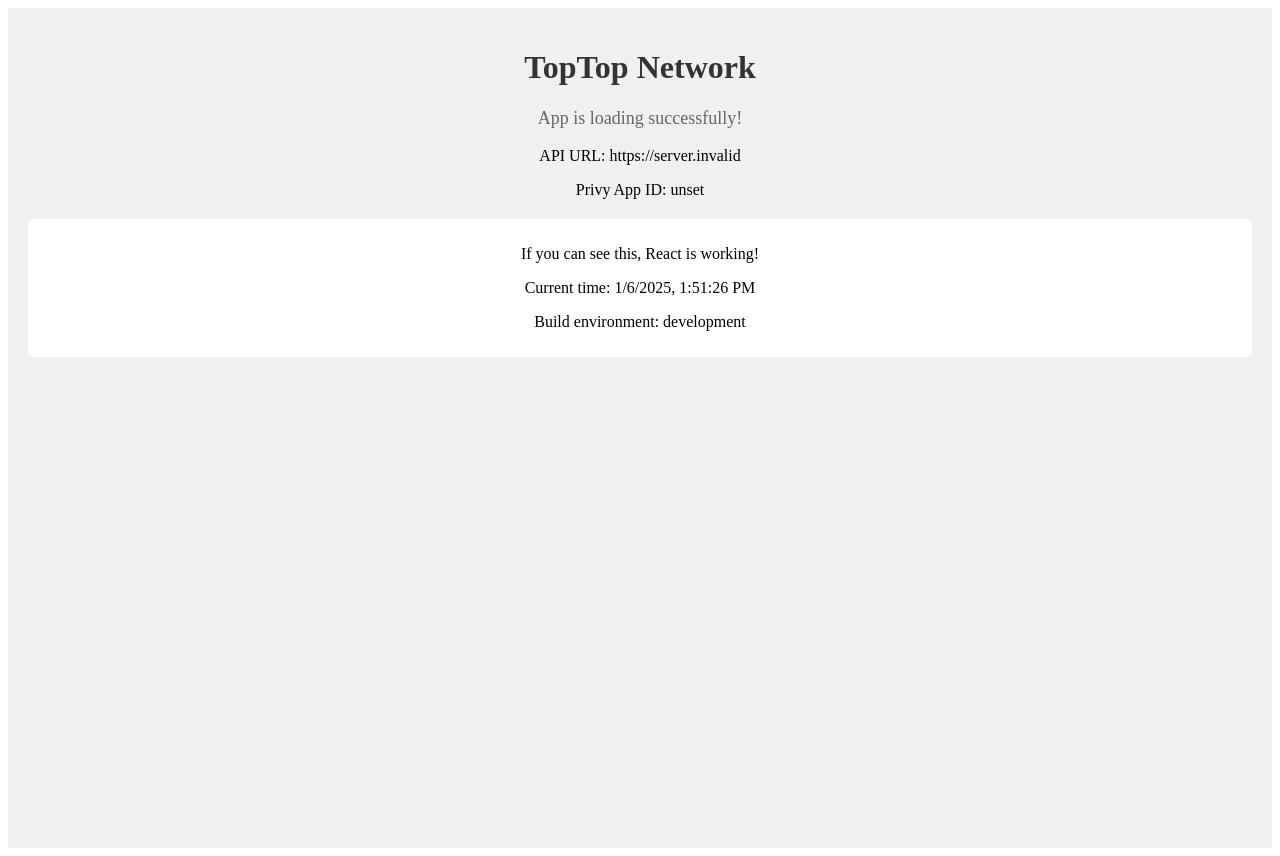
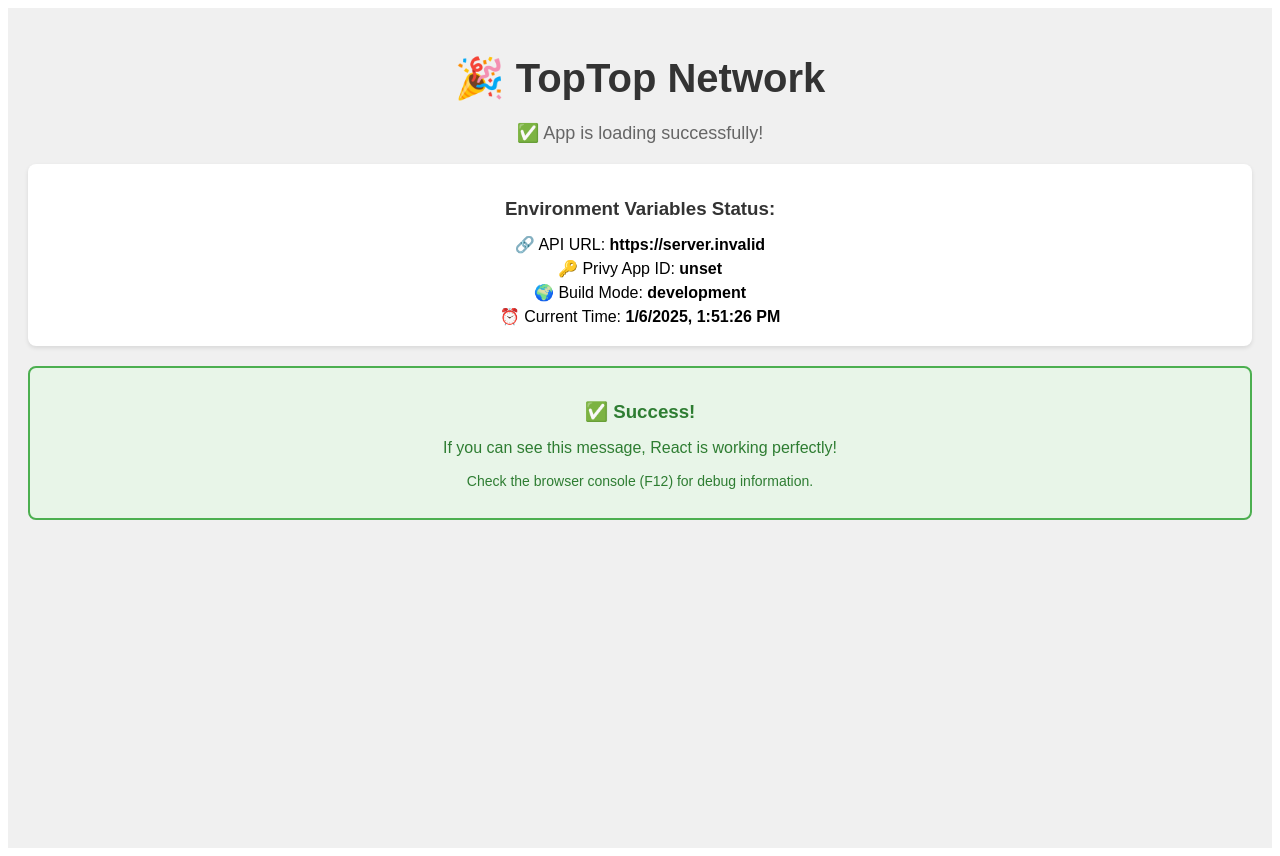
Before and after one commit to patgpt3/Crypto-News-React, a React (Vite) app: page / in a window 1280 px wide. Built offline with nearby package versions, Linux system fonts and the light colour scheme; no server answers.

Commit message:
Improve Vercel app display with better styling and debugging info

```diff
--- a/src/App.tsx
+++ b/src/App.tsx
@@ -9,15 +9,22 @@ function App() {
   });
 
   return (
-    <div style={{ padding: '20px', textAlign: 'center', backgroundColor: '#f0f0f0', minHeight: '100vh' }}>
-      <h1 style={{ color: '#333' }}>TopTop Network</h1>
-      <p style={{ fontSize: '18px', color: '#666' }}>App is loading successfully!</p>
-      <p>API URL: {import.meta.env.VITE_API_URL || 'Not set'}</p>
-      <p>Privy App ID: {import.meta.env.VITE_PRIVY_APP_ID || 'Not set'}</p>
-      <div style={{ marginTop: '20px', padding: '10px', backgroundColor: '#fff', borderRadius: '5px' }}>
-        <p>If you can see this, React is working!</p>
-        <p>Current time: {new Date().toLocaleString()}</p>
-        <p>Build environment: {import.meta.env.MODE}</p>
+    <div style={{ padding: '20px', textAlign: 'center', backgroundColor: '#f0f0f0', minHeight: '100vh', fontFamily: 'Arial, sans-serif' }}>
+      <h1 style={{ color: '#333', fontSize: '2.5rem', marginBottom: '20px' }}>🎉 TopTop Network</h1>
+      <p style={{ fontSize: '18px', color: '#666', marginBottom: '10px' }}>✅ App is loading successfully!</p>
+
+      <div style={{ marginTop: '20px', padding: '15px', backgroundColor: '#fff', borderRadius: '8px', boxShadow: '0 2px 4px rgba(0,0,0,0.1)' }}>
+        <h3 style={{ color: '#333', marginBottom: '15px' }}>Environment Variables Status:</h3>
+        <p style={{ margin: '5px 0' }}>🔗 API URL: <strong>{import.meta.env.VITE_API_URL || '❌ Not set'}</strong></p>
+        <p style={{ margin: '5px 0' }}>🔑 Privy App ID: <strong>{import.meta.env.VITE_PRIVY_APP_ID || '❌ Not set'}</strong></p>
+        <p style={{ margin: '5px 0' }}>🌍 Build Mode: <strong>{import.meta.env.MODE}</strong></p>
+        <p style={{ margin: '5px 0' }}>⏰ Current Time: <strong>{new Date().toLocaleString()}</strong></p>
+      </div>
+
+      <div style={{ marginTop: '20px', padding: '15px', backgroundColor: '#e8f5e8', borderRadius: '8px', border: '2px solid #4caf50' }}>
+        <h3 style={{ color: '#2e7d32', marginBottom: '10px' }}>✅ Success!</h3>
+        <p style={{ color: '#2e7d32', fontSize: '16px' }}>If you can see this message, React is working perfectly!</p>
+        <p style={{ color: '#2e7d32', fontSize: '14px' }}>Check the browser console (F12) for debug information.</p>
       </div>
     </div>
   );
```
